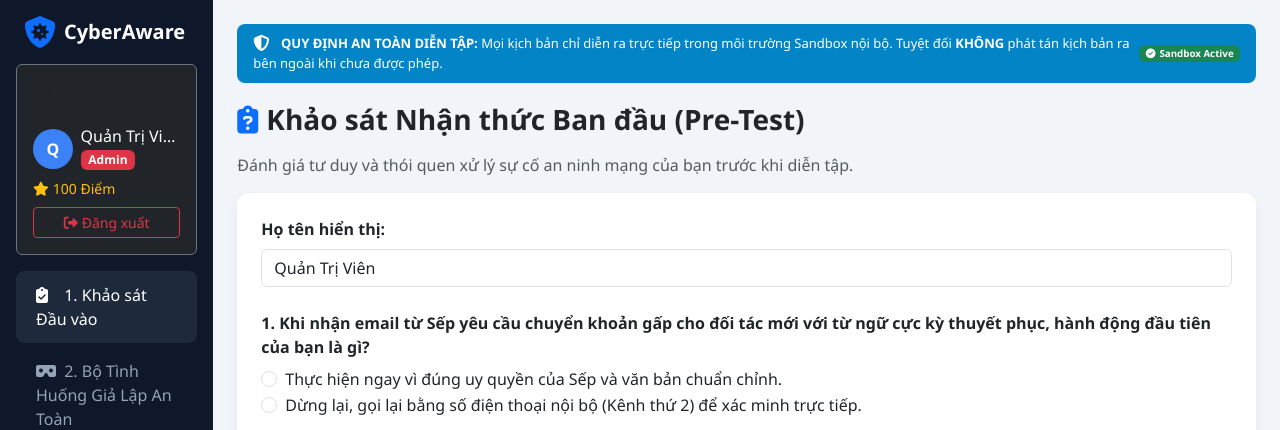
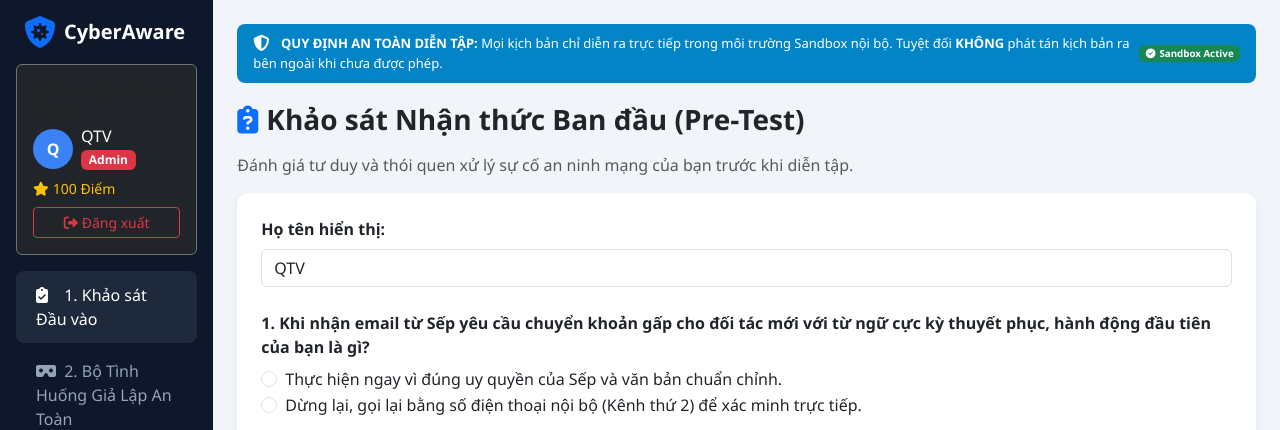
Before and after one commit to Dtai96/VDHD, a Flask app: page / in a window 1280 px wide. Shown: the top 430 px of the page. Run offline with Flask 3, Linux system fonts and the light colour scheme; the visitor is signed in with stand-in values (Sample User, id 1); data that the repository does not hold is empty.

Commit message:
update "users"

```diff
--- a/app.py
+++ b/app.py
@@ -22,7 +22,7 @@
         "id": 1,
         "username": "admin",
         "password": "123",
-        "name": "Quản Trị Viên",
+        "name": "QTV",
         "role": "admin",
         "score": 100,
         "reports": 5,
@@ -473,9 +473,7 @@
 
     stats = session['sim_stats']
 
-    # ==========================================================
     # ĐỒNG BỘ TỔNG SỐ VỚI TÀI KHOẢN
-    # ==========================================================
     user_traps = user.get('traps', 0)
     user_reports = user.get('reports', 0)
 
@@ -524,9 +522,7 @@
         else data.get('scenario_type')
     )
 
-    # ==========================================================
     # LẤY TÀI KHOẢN ĐANG ĐĂNG NHẬP
-    # ==========================================================
     user = next(
         (
             u for u in db_users
@@ -541,9 +537,7 @@
             'message': 'Không tìm thấy tài khoản người dùng.'
         }), 404
 
-    # ==========================================================
     # KHỞI TẠO THỐNG KÊ TRONG SESSION NẾU CHƯA CÓ
-    # ==========================================================
     if 'sim_stats' not in session:
         session['sim_stats'] = {
             'linkClicks': 0,
@@ -567,9 +561,7 @@
     if 'reports' not in user:
         user['reports'] = 0
 
-    # ==========================================================
     # 1. NGƯỜI DÙNG BẤM "THỰC HIỆN YÊU CẦU"
-    # ==========================================================
     if action_type == 'trap':
 
         # Tăng số lần sập bẫy của tài khoản
@@ -598,9 +590,9 @@
 
             stats['linkClicks'] += 1
 
-    # ==========================================================
+
     # 2. NGƯỜI DÙNG BẤM "BÁO CÁO SỰ CỐ"
-    # ==========================================================
+
     elif action_type == 'report':
 
         # Tăng số lần báo cáo chính xác của tài khoản
@@ -622,9 +614,7 @@
             'message': 'Loại hành động không hợp lệ.'
         }), 400
 
-    # ==========================================================
     # TÍNH LẠI MỨC RỦI RO
-    # ==========================================================
     traps = user.get('traps', 0)
     score = user.get('score', 0)
 
@@ -640,17 +630,13 @@
     else:
         user['risk_level'] = 'Thấp'
 
-    # ==========================================================
     # TÍNH TỔNG
-    # ==========================================================
     total_traps = user.get('traps', 0)
     total_reports = user.get('reports', 0)
 
     session.modified = True
 
-    # ==========================================================
     # TRẢ KẾT QUẢ CHO FRONTEND
-    # ==========================================================
     return jsonify({
         'success': True,
 
@@ -809,28 +795,22 @@
     unlocked_badges = []
 
     if user:
-        # ==========================================
+
         # LẤY ĐIỂM PRE-TEST
-        # ==========================================
         pre_score = user.get('pre_score', 0)
 
-        # ==========================================
         # LƯU ĐIỂM POST-TEST
-        # ==========================================
         user['post_score'] = post_score
 
         # QUAN TRỌNG:
         # Điểm dùng cho bảng xếp hạng = POST-TEST
         user['score'] = post_score
 
-        # ==========================================
+
         # TÍNH MỨC TIẾN BỘ
-        # ==========================================
         growth = post_score - pre_score
 
-        # ==========================================
         # HUY HIỆU
-        # ==========================================
         if post_score >= 75:
             unlocked_badges.append(
                 "Bậc Thầy Nhận Thức An Ninh Mạng"
```
Also changed, not shown: templates/index.html (+21 -32 lines).
